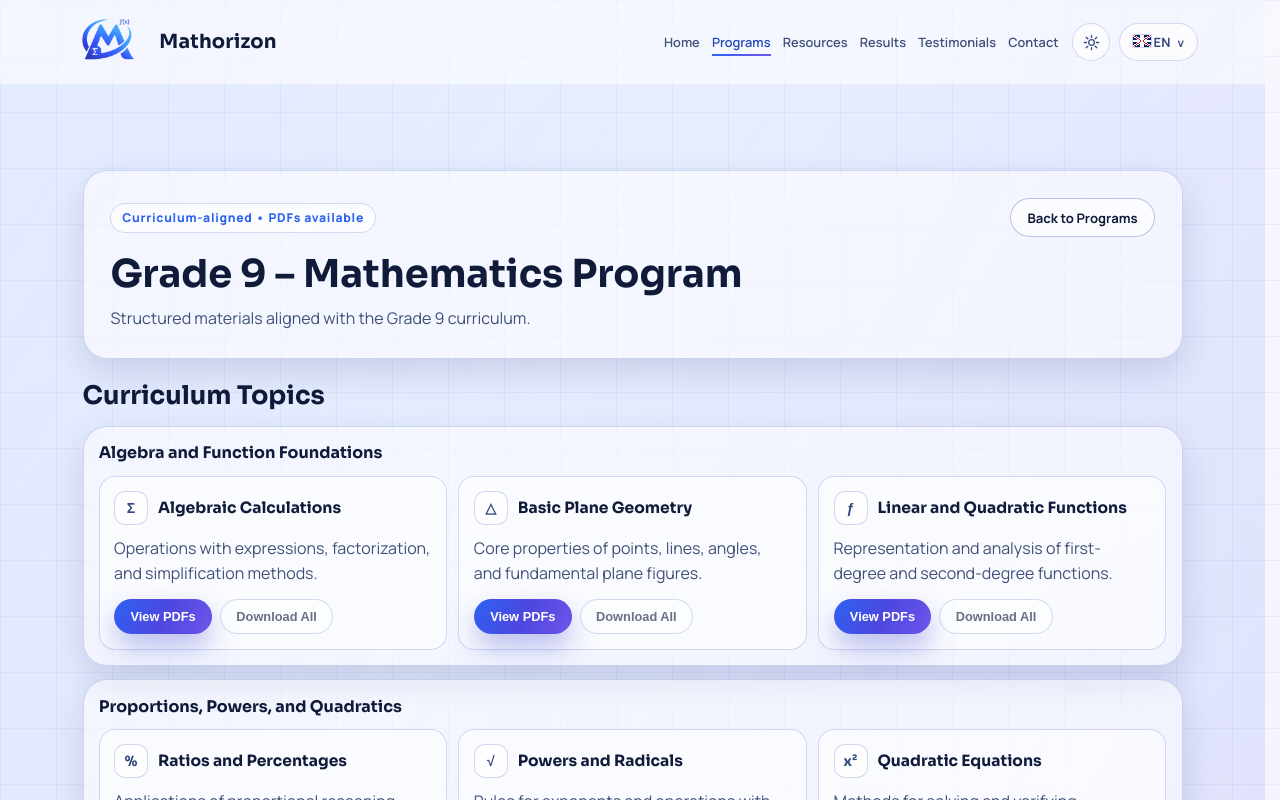
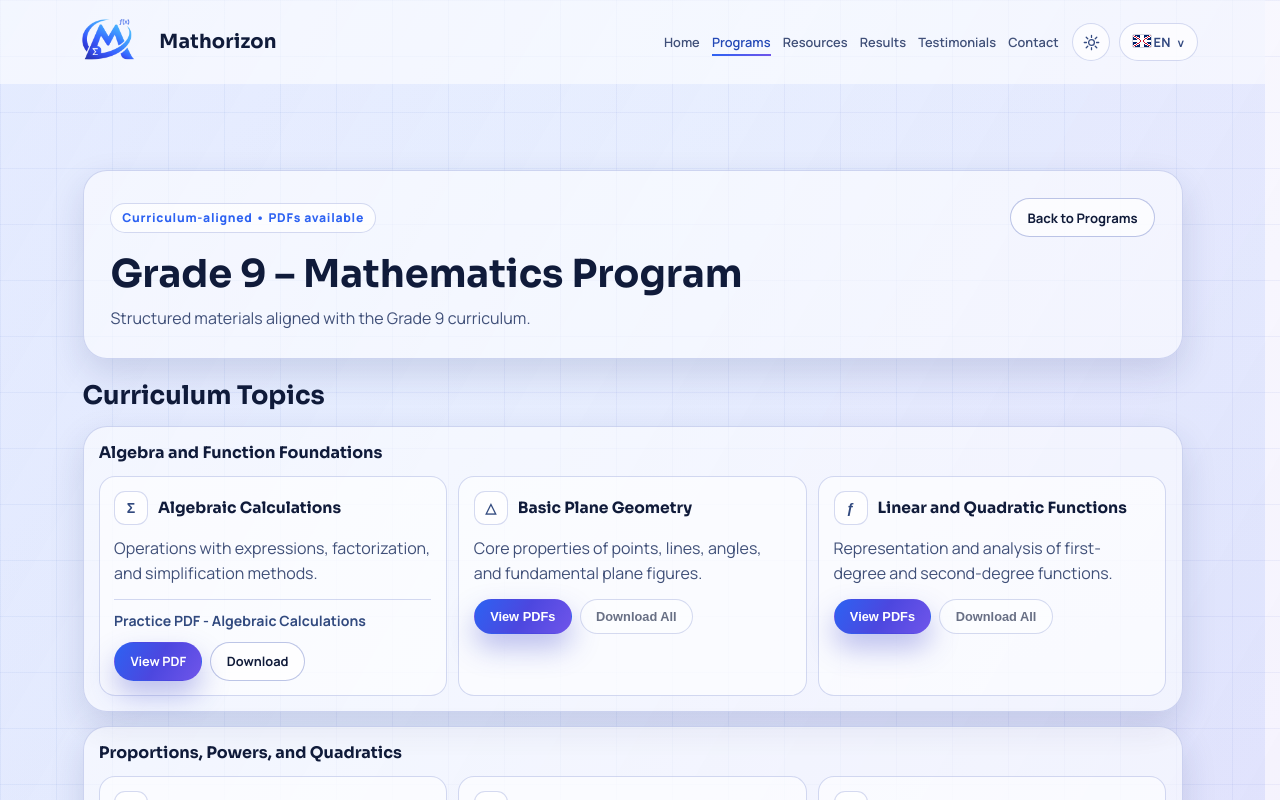
Before and after one commit to WebFaraon/dragos-math-site, a React (Vite) app in the folder MathSite/: page /programs/grade-9 in a window 1280 px wide. Shown: the top 800 px of the page. Built offline with nearby package versions, Linux system fonts and the light colour scheme.

Commit message:
Redesign of some pages. First pdf added to Programs/Grade9, first exercise.

```diff
--- a/MathSite/src/App.jsx
+++ b/MathSite/src/App.jsx
@@ -7,6 +7,7 @@ import Grade9Page from './pages/Grade9Page.jsx'
 import Grade12Page from './pages/Grade12Page.jsx'
 import ContactPage from './pages/ContactPage.jsx'
 import PlaceholderPage from './pages/PlaceholderPage.jsx'
+import ResourcesPage from './pages/ResourcesPage.jsx'
 import PageTransition from './components/PageTransition.jsx'
 
 function RouteScrollManager() {
@@ -115,11 +116,7 @@ function App() {
             path="/resources"
             element={
               <PageTransition>
-                <PlaceholderPage
-                  eyebrow="Resources"
-                  title="Resources Library"
-                  copy="This page is coming soon. You will be able to browse by topic and level."
-                />
+                <ResourcesPage />
               </PageTransition>
             }
           />
--- a/MathSite/src/components/TopicCard.jsx
+++ b/MathSite/src/components/TopicCard.jsx
@@ -3,6 +3,7 @@ function TopicCard({ topic, isExpanded, onToggle }) {
   const hasPdfs = topic.pdfs.length > 0
   const downloadAllHref =
     topic.downloadAllPath || (topic.pdfs.length === 1 ? topic.pdfs[0].path : null)
+  const hasSingleResource = Boolean(topic.resource?.path)
 
   return (
     <article className="grade9-topic-card">
@@ -15,6 +16,25 @@ function TopicCard({ topic, isExpanded, onToggle }) {
 
       <p className="grade9-topic-description">{topic.description}</p>
 
+      {hasSingleResource ? (
+        <div className="grade9-topic-resource">
+          <p className="grade9-topic-resource-label">{topic.resource.label}</p>
+          <div className="grade9-topic-actions">
+            <a
+              className="btn btn-primary grade9-topic-btn"
+              href={topic.resource.path}
+              target="_blank"
+              rel="noreferrer"
+            >
+              View PDF
+            </a>
+            <a className="btn btn-secondary grade9-topic-btn" href={topic.resource.path} download>
+              Download
+            </a>
+          </div>
+        </div>
+      ) : (
+        <>
           <div className="grade9-topic-actions">
             <button
               type="button"
@@ -56,6 +76,8 @@ function TopicCard({ topic, isExpanded, onToggle }) {
               )}
             </div>
           )}
+        </>
+      )}
     </article>
   )
 }
--- a/MathSite/src/index.css
+++ b/MathSite/src/index.css
@@ -236,7 +236,7 @@ section[id] {
   display: flex;
   flex-direction: column;
   align-items: flex-start;
-  padding-top: calc(var(--nav-height) + 2.35rem);
+  padding-top: calc(var(--nav-height) + 5.4rem);
   padding-bottom: 0.25rem;
 }
 
@@ -1884,7 +1884,7 @@ section[id] {
   }
 
   .programs-page-main.section {
-    padding-top: calc(var(--nav-height) + 1.55rem);
+    padding-top: calc(var(--nav-height) + 4.2rem);
     padding-bottom: 0.35rem;
   }
 
--- a/MathSite/src/pages/Grade9Page.css
+++ b/MathSite/src/pages/Grade9Page.css
@@ -145,6 +145,19 @@
   gap: 0.5rem;
 }
 
+.grade9-topic-resource {
+  margin-top: 0.75rem;
+  border-top: 1px solid var(--line);
+  padding-top: 0.72rem;
+}
+
+.grade9-topic-resource-label {
+  margin: 0;
+  color: var(--text-strong-accent);
+  font-size: 0.88rem;
+  font-weight: 700;
+}
+
 .grade9-topic-btn {
   padding: 0.58rem 0.96rem;
   font-size: 0.8rem;
--- a/MathSite/src/pages/Grade9Page.jsx
+++ b/MathSite/src/pages/Grade9Page.jsx
@@ -17,6 +17,10 @@ function Grade9Page() {
           slug: 'algebraic-calculations',
           icon: '\u03A3',
           description: 'Operations with expressions, factorization, and simplification methods.',
+          resource: {
+            label: 'Practice PDF - Algebraic Calculations',
+            path: '/pdfs/grade9/ex1/first-pdf.pdf',
+          },
           pdfs: [],
           downloadAllPath: '',
         },
```
Lines whose indentation alone changed are shown as unchanged.
